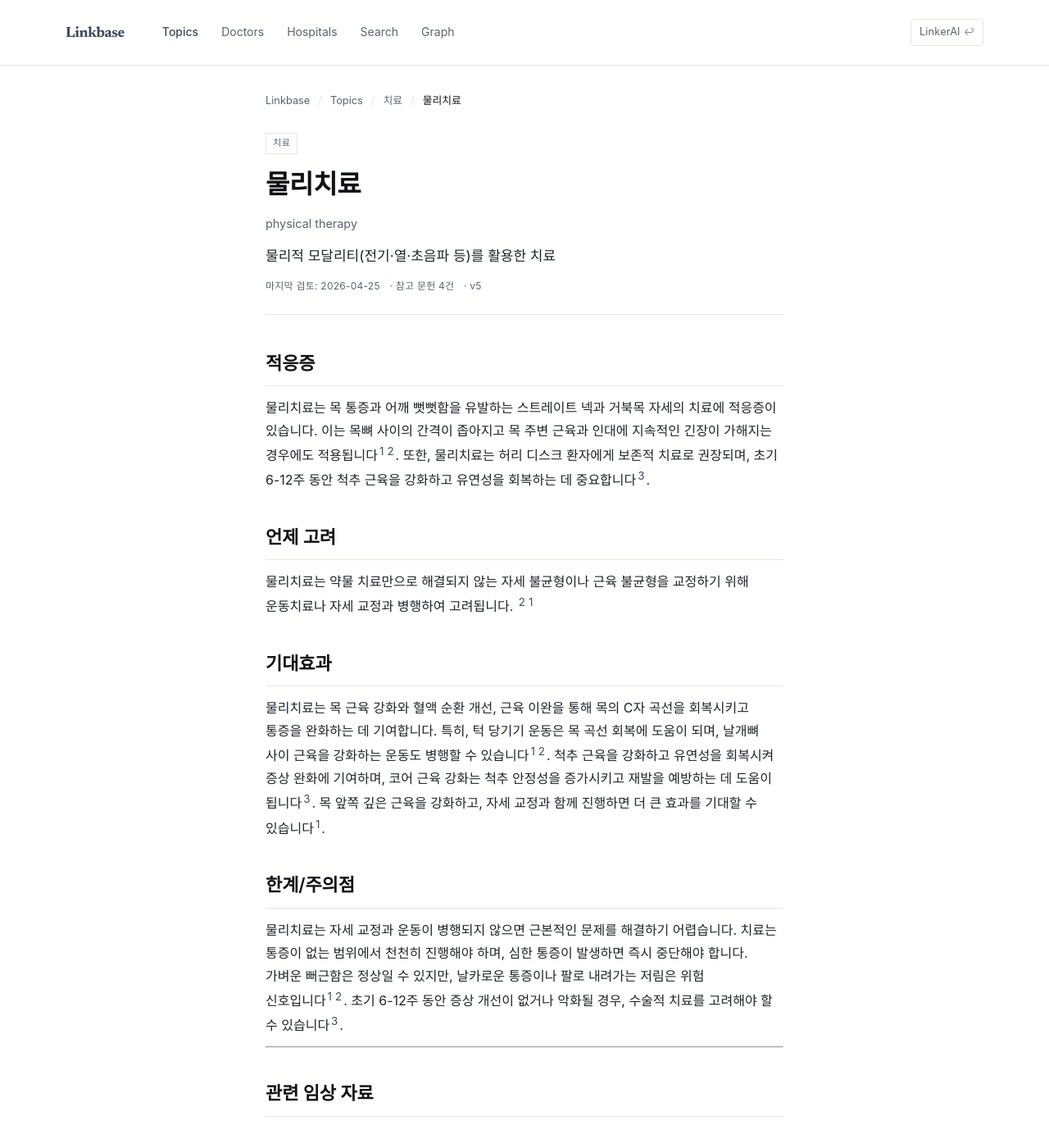
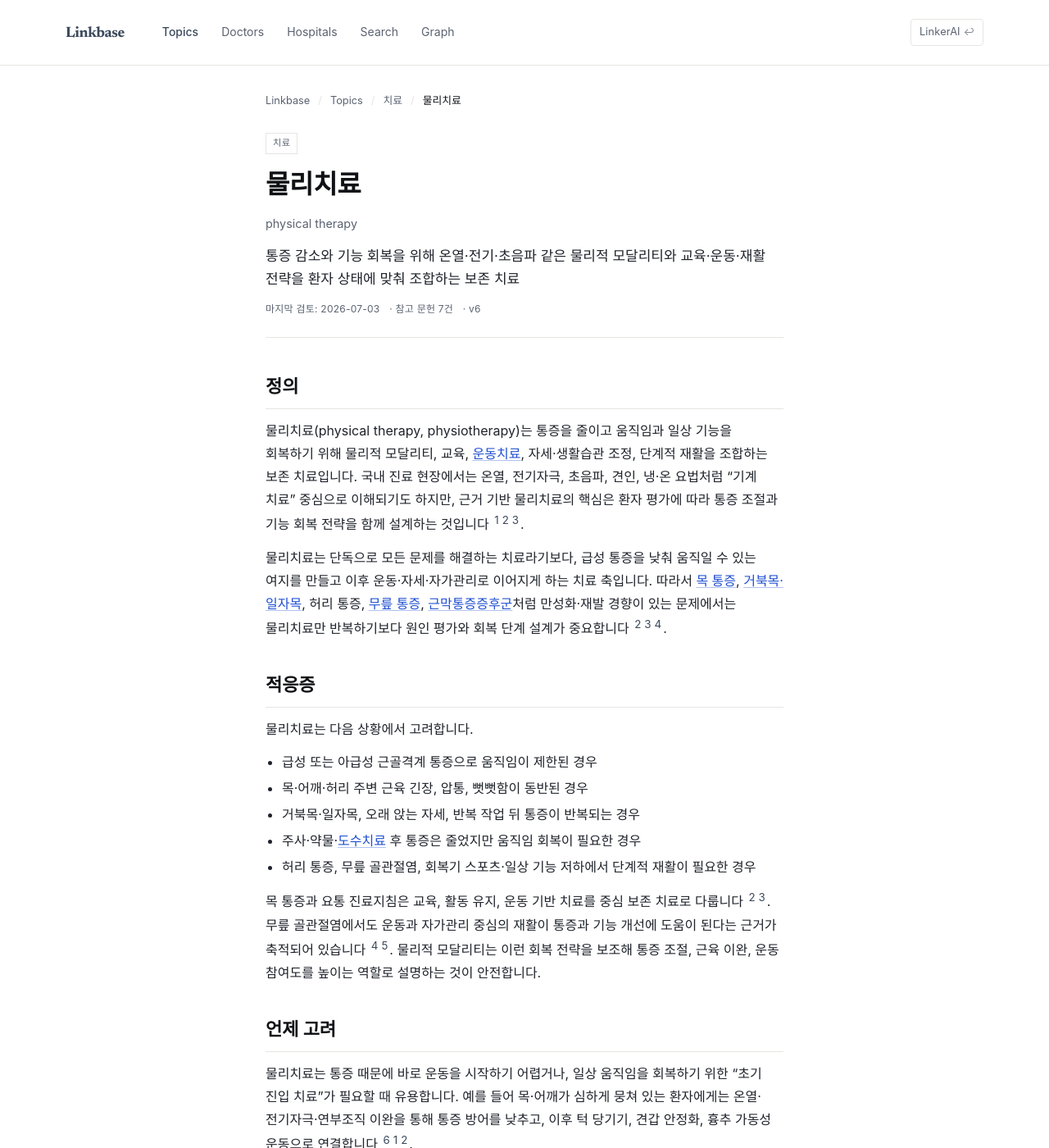
Before and after one commit to feelharmony/linkare-medical-knowledge, a Jekyll site: the page built from treatments/physical-therapy.md, in a window 1280 px wide and 1400 px high. Shown: the whole window at 82% size. Built offline with Jekyll 4.4.1, drawn with Linux system fonts in a browser that asks for light colours; some web fonts are replaced; some of the changed text lies outside the part shown.

Commit message:
Verify physical therapy entity hub

```diff
--- a/treatments/physical-therapy.md
+++ b/treatments/physical-therapy.md
@@ -4,43 +4,83 @@
 entity_type: treatment
 permalink: /treatments/physical-therapy/
 title: 물리치료
-description: 물리적 모달리티(전기·열·초음파 등)를 활용한 치료
 title_en: physical therapy
-last_reviewed: '2026-04-25'
+aliases:
+  - 물리치료
+  - 물리 치료
+  - 재활치료
+  - 재활 치료
+  - 전기치료
+  - 온열치료
+  - ultrasound therapy
+  - electrotherapy
+  - physical therapy
+  - physiotherapy
+description: 통증 감소와 기능 회복을 위해 온열·전기·초음파 같은 물리적 모달리티와 교육·운동·재활 전략을 환자 상태에 맞춰 조합하는 보존 치료
+last_reviewed: '2026-07-03'
+next_review: '2026-10-03'
 locked: true
-quality_status: review
-verified_by: 사장님 + Claude + GPT 합의 (2026-05-09 LOCK 일괄 박힘)
-next_review: '2026-08-09'
-source_count: 4
-source_count_external: 0
-source_count_clinic_pillar: 4
-clinic_footnote_ids: [1, 2, 3, 4]
-external_footnote_ids: []
-version: 5
+quality_status: verified
+verified_by: Hermes + conservative-care treatment axis 정합화
+source_count: 7
+source_count_external: 5
+source_count_clinic_pillar: 2
+clinic_footnote_ids: [1, 2]
+external_footnote_ids: [3, 4, 5, 6, 7]
+version: 6
 ---
+## 정의
+물리치료(physical therapy, physiotherapy)는 통증을 줄이고 움직임과 일상 기능을 회복하기 위해 물리적 모달리티, 교육, [운동치료](/treatments/exercise-therapy/), 자세·생활습관 조정, 단계적 재활을 조합하는 보존 치료입니다. 국내 진료 현장에서는 온열, 전기자극, 초음파, 견인, 냉·온 요법처럼 “기계 치료” 중심으로 이해되기도 하지만, 근거 기반 물리치료의 핵심은 환자 평가에 따라 통증 조절과 기능 회복 전략을 함께 설계하는 것입니다 [^3][^4][^5].
+
+물리치료는 단독으로 모든 문제를 해결하는 치료라기보다, 급성 통증을 낮춰 움직일 수 있는 여지를 만들고 이후 운동·자세·자가관리로 이어지게 하는 치료 축입니다. 따라서 [목 통증](/symptoms/neck-pain/), [거북목·일자목](/conditions/forward-head-posture/), 허리 통증, [무릎 통증](/symptoms/knee-pain/), [근막통증증후군](/conditions/myofascial-pain-syndrome/)처럼 만성화·재발 경향이 있는 문제에서는 물리치료만 반복하기보다 원인 평가와 회복 단계 설계가 중요합니다 [^4][^5][^6].
+
 ## 적응증
-물리치료는 목 통증과 어깨 뻣뻣함을 유발하는 스트레이트 넥과 거북목 자세의 치료에 적응증이 있습니다. 이는 목뼈 사이의 간격이 좁아지고 목 주변 근육과 인대에 지속적인 긴장이 가해지는 경우에도 적용됩니다[^2][^1]. 또한, 물리치료는 허리 디스크 환자에게 보존적 치료로 권장되며, 초기 6-12주 동안 척추 근육을 강화하고 유연성을 회복하는 데 중요합니다[^3].
+물리치료는 다음 상황에서 고려합니다.
+
+- 급성 또는 아급성 근골격계 통증으로 움직임이 제한된 경우
+- 목·어깨·허리 주변 근육 긴장, 압통, 뻣뻣함이 동반된 경우
+- 거북목·일자목, 오래 앉는 자세, 반복 작업 뒤 통증이 반복되는 경우
+- 주사·약물·[도수치료](/treatments/manual-therapy/) 후 통증은 줄었지만 움직임 회복이 필요한 경우
+- 허리 통증, 무릎 골관절염, 회복기 스포츠·일상 기능 저하에서 단계적 재활이 필요한 경우
+
+목 통증과 요통 진료지침은 교육, 활동 유지, 운동 기반 치료를 중심 보존 치료로 다룹니다 [^4][^5]. 무릎 골관절염에서도 운동과 자가관리 중심의 재활이 통증과 기능 개선에 도움이 된다는 근거가 축적되어 있습니다 [^6][^7]. 물리적 모달리티는 이런 회복 전략을 보조해 통증 조절, 근육 이완, 운동 참여도를 높이는 역할로 설명하는 것이 안전합니다.
 
 ## 언제 고려
-물리치료는 약물 치료만으로 해결되지 않는 자세 불균형이나 근육 불균형을 교정하기 위해 운동치료나 자세 교정과 병행하여 고려됩니다. [^1][^2]
+물리치료는 통증 때문에 바로 운동을 시작하기 어렵거나, 일상 움직임을 회복하기 위한 “초기 진입 치료”가 필요할 때 유용합니다. 예를 들어 목·어깨가 심하게 뭉쳐 있는 환자에게는 온열·전기자극·연부조직 이완을 통해 통증 방어를 낮추고, 이후 턱 당기기, 견갑 안정화, 흉추 가동성 운동으로 연결합니다 [^1][^3][^4].
+
+허리 통증에서는 침상 안정이나 수동 치료만 길게 끌기보다 가능한 범위에서 활동을 유지하고 단계적으로 운동을 늘리는 방향이 권고됩니다 [^5]. 무릎 통증에서도 통증 조절 후 하지 근력, 보행, 계단 기능을 회복하는 운동 계획과 연결해야 장기 효과를 기대할 수 있습니다 [^6][^7].
 
 ## 기대효과
-물리치료는 목 근육 강화와 혈액 순환 개선, 근육 이완을 통해 목의 C자 곡선을 회복시키고 통증을 완화하는 데 기여합니다. 특히, 턱 당기기 운동은 목 곡선 회복에 도움이 되며, 날개뼈 사이 근육을 강화하는 운동도 병행할 수 있습니다[^2][^1]. 척추 근육을 강화하고 유연성을 회복시켜 증상 완화에 기여하며, 코어 근육 강화는 척추 안정성을 증가시키고 재발을 예방하는 데 도움이 됩니다[^3]. 목 앞쪽 깊은 근육을 강화하고, 자세 교정과 함께 진행하면 더 큰 효과를 기대할 수 있습니다[^2].
+물리치료의 기대효과는 질환과 구성 요소에 따라 다르지만, 공통 목표는 “통증을 낮춰 다시 움직일 수 있게 만드는 것”입니다.
+
+- 통증, 근육 긴장, 움직임 회피 감소
+- 목·어깨·허리·무릎의 가동범위와 일상 기능 회복
+- 운동치료나 자세 교정으로 넘어가기 전 초기 통증 조절
+- 주사·도수치료 후 효과 유지와 재활 참여도 향상
+- 재발을 줄이기 위한 자가관리 루틴 형성
+
+특히 [자세 교정](/treatments/posture-correction/)과 함께 시행할 때는 치료실 안의 통증 완화에 그치지 않고, 화면 높이, 앉는 시간, 수면 자세, 반복 작업 같은 생활 요인을 함께 조정해야 합니다. 통증 조절 치료와 운동·교육을 분리하지 않고 하나의 회복 루틴으로 묶는 것이 임상 설명과 콘텐츠 전환 모두에 유리합니다.
 
 ## 한계/주의점
-물리치료는 자세 교정과 운동이 병행되지 않으면 근본적인 문제를 해결하기 어렵습니다. 치료는 통증이 없는 범위에서 천천히 진행해야 하며, 심한 통증이 발생하면 즉시 중단해야 합니다. 가벼운 뻐근함은 정상일 수 있지만, 날카로운 통증이나 팔로 내려가는 저림은 위험 신호입니다[^2][^1]. 초기 6-12주 동안 증상 개선이 없거나 악화될 경우, 수술적 치료를 고려해야 할 수 있습니다[^3].
+물리치료는 수동적 모달리티만 반복하면 장기 기능 회복 효과가 제한될 수 있습니다. 전기치료나 온열치료 후 일시적으로 편해지더라도 근력, 관절 가동성, 운동조절, 생활 부하가 그대로이면 통증이 반복될 수 있습니다. 따라서 증상이 줄어든 시점에는 운동치료, 자세 교정, 업무·생활 습관 조정으로 연결해야 합니다 [^4][^5].
+
+치료 중 날카로운 통증, 팔·다리로 뻗치는 저림, 진행성 근력 저하, 보행 불안정, 배뇨·배변 이상, 발열·외상 후 심한 통증 같은 신호가 있으면 단순 물리치료를 지속하기보다 재평가가 필요합니다. 고령, 골다공증, 감염 의심, 암 병력, 항응고제 복용, 피부 감각 저하가 있는 경우에는 온열·전기·견인 등 모달리티 선택에도 주의해야 합니다.
 
 ---
 
-## 관련 임상 자료
-[^1]: [thewellsr.kr/en/blog/understanding-straight-neck-and-forward-head-postu](https://thewellsr.kr/en/blog/understanding-straight-neck-and-forward-head-postu)
-[^2]: [thewellsr.kr/blog/forward-head-posture](https://thewellsr.kr/blog/forward-head-posture)
-[^3]: [ansimpainfree.kr/en/blog/herniated-lumbar-disc-causes-symptoms-diagnosis](https://ansimpainfree.kr/en/blog/herniated-lumbar-disc-causes-symptoms-diagnosis)
-[^4]: [ansimpainfree.kr/blog/lumbar-disc-herniation](https://ansimpainfree.kr/blog/lumbar-disc-herniation)
-
 ## Citations
+### 자사 임상 자료
+[^1]: [더웰스 — 거북목·일자목 관련 임상 자료](https://thewellsr.kr/blog/forward-head-posture)
+[^2]: [안심튼튼 — 일자목·거북목 예방과 자세 운동 가이드](https://ansimpainfree.kr/blog/text-neck-prevention-posture-exercise-guide)
+### 외부 권위 출처
+[^3]: [Yang S et al. Treatment of Chronic Neck Pain in Patients with Forward Head Posture: A Systematic Narrative Review. Healthcare (Basel). 2023;11(19):2604. PMID 37830641](https://pmc.ncbi.nlm.nih.gov/articles/PMC10572307/)
+[^4]: [Bier JD et al. Clinical Practice Guideline for Physical Therapy Assessment and Treatment in Patients With Nonspecific Neck Pain. Phys Ther. 2018;98(3):162-171. PMID 29228289](https://pubmed.ncbi.nlm.nih.gov/29228289/)
+[^5]: [Qaseem A et al. Noninvasive Treatments for Acute, Subacute, and Chronic Low Back Pain: A Clinical Practice Guideline From the American College of Physicians. Ann Intern Med. 2017;166(7):514-530. PMID 28192789](https://pubmed.ncbi.nlm.nih.gov/28192789/)
+[^6]: [Fransen M et al. Exercise for osteoarthritis of the knee: a Cochrane systematic review. Br J Sports Med. 2015;49(24):1554-1557. PMID 26405113](https://pubmed.ncbi.nlm.nih.gov/26405113/)
+[^7]: [Lawford BJ et al. Exercise for osteoarthritis of the knee. Cochrane Database Syst Rev. 2024. PMID 39625083](https://pubmed.ncbi.nlm.nih.gov/39625083/)
 
 ## Changelog
+- 2026-07-03 v6: citation heading 누락, external source 0, aliases 누락을 정리해 physical-therapy treatment 허브를 verified로 승격. 물리적 모달리티 중심 설명을 운동치료·자세 교정·도수치료와 연결되는 보존 치료 축으로 재작성하고 neck-pain, forward-head-posture, myofascial-pain-syndrome, knee-pain 축과 교차 연결.
+- 2026-04-23 v4: 적응증 new, 기대효과 new, 한계/주의점 new
+- 2026-04-23 v3: 적응증 new, 기대효과 new, 한계/주의점 new, 언제 고려 new
 - 2026-04-23 v2: 적응증 new, 언제 고려 new, 기대효과 new, 한계/주의점 new
-- 2026-04-23 v3: 적응증 new, 기대효과 new, 한계/주의점 new, 언제 고려 new
-- 2026-04-23 v4: 적응증 new, 기대효과 new, 한계/주의점 new
```
Also changed, not shown: data/entities.json (+17 -6 lines).
